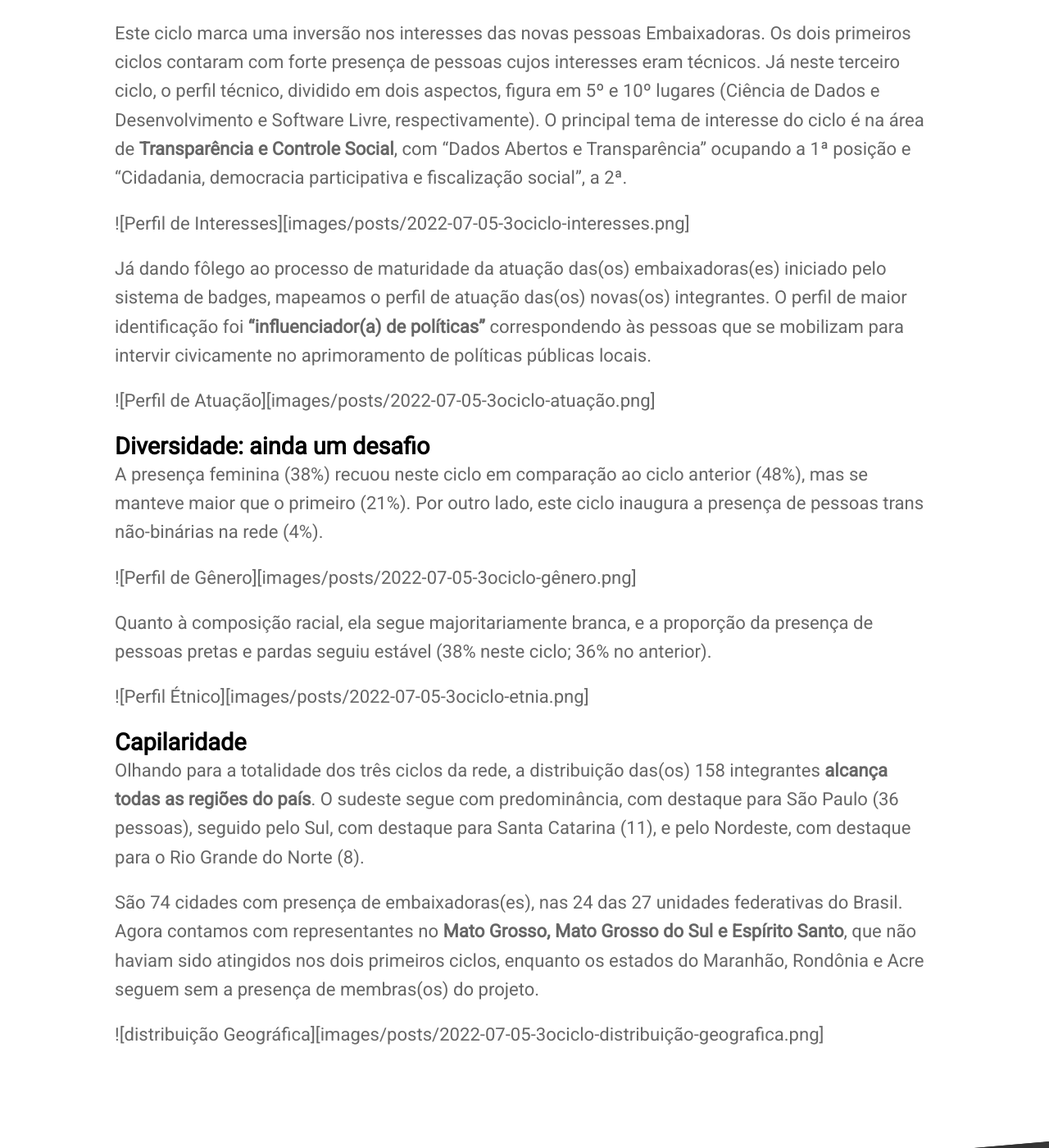
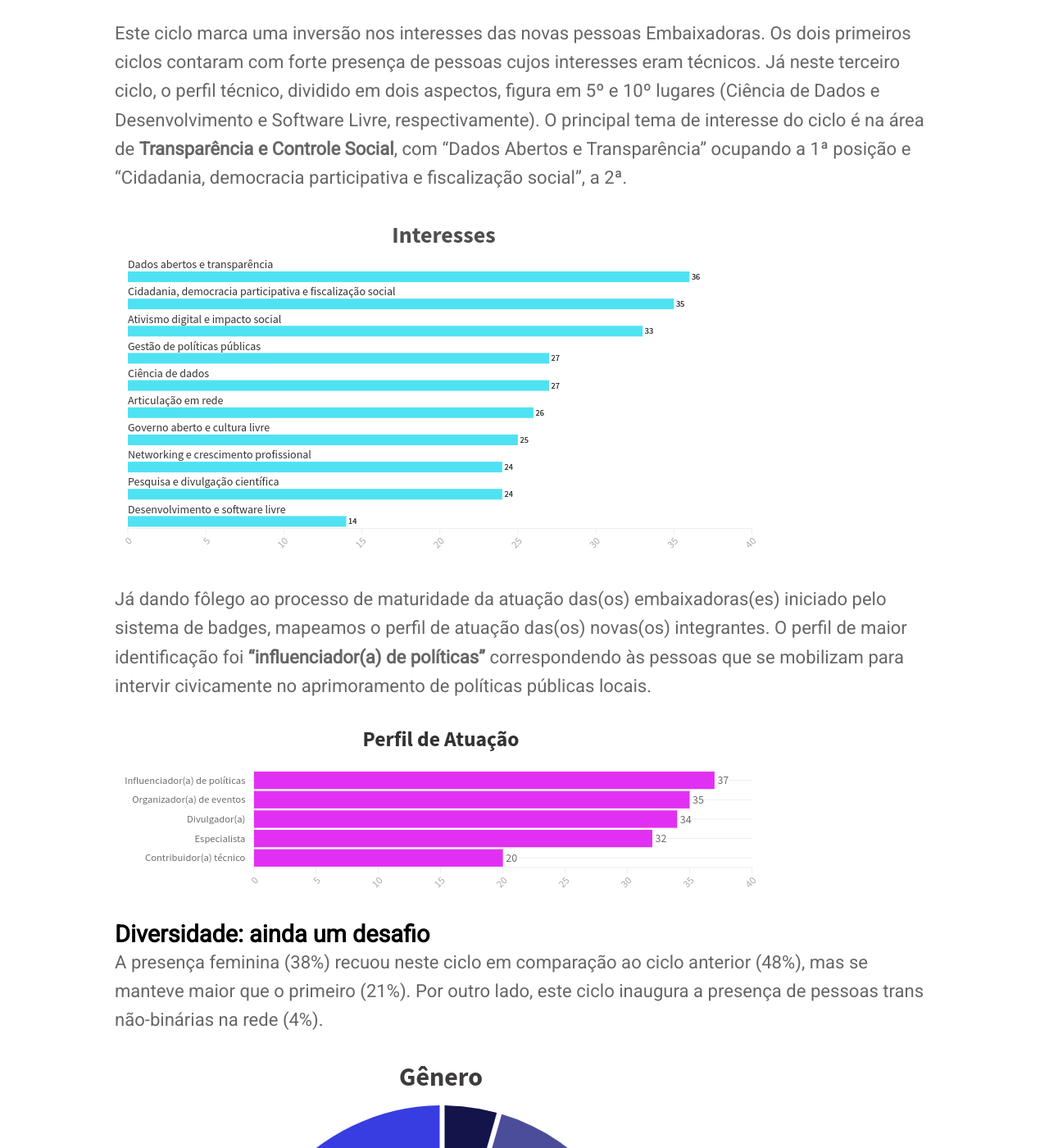
Before and after one commit to okfn-brasil/embaixadoras, a Jekyll site: the page built from _posts/2022-07-05-3o-ciclo-conheça-o-perfil.md, in a window 1280 px wide and 1400 px high, scrolled down 1738 px. Shown: the whole window at 82% size. Built offline with Jekyll 4.4.1, drawn with Linux system fonts in a browser that asks for light colours; nearby versions of some CDN libraries.

Commit message:
Corrige referências de imagens

```diff
--- a/_posts/2022-07-05-3o-ciclo-conheça-o-perfil.md
+++ b/_posts/2022-07-05-3o-ciclo-conheça-o-perfil.md
@@ -23,22 +23,22 @@ Os badges, além de reconhecer embaixadoras(es), também marcam uma fase do amad
 
 Este ciclo marca uma inversão nos interesses das novas pessoas Embaixadoras. Os dois primeiros ciclos contaram com forte presença de pessoas cujos interesses eram técnicos. Já neste terceiro ciclo, o perfil técnico, dividido em dois aspectos, figura em 5º e 10º lugares (Ciência de Dados e Desenvolvimento e Software Livre, respectivamente). O principal tema de interesse do ciclo é na área de **Transparência e Controle Social**, com “Dados Abertos e Transparência” ocupando a 1ª posição e “Cidadania, democracia participativa e fiscalização social”, a 2ª.
 
-![Perfil de Interesses][images/posts/2022-07-05-3ociclo-interesses.png]
+![Perfil de Interesses](/images/posts/2022-07-05-3ociclo-interesses.png)
 
 Já dando fôlego ao processo de maturidade da atuação das(os) embaixadoras(es) iniciado pelo sistema de badges, mapeamos o perfil de atuação das(os) novas(os) integrantes. O perfil de maior identificação foi **“influenciador(a) de políticas”** correspondendo às pessoas que se mobilizam para intervir civicamente no aprimoramento de políticas públicas locais.
 
-![Perfil de Atuação][images/posts/2022-07-05-3ociclo-atuação.png]
+![Perfil de Atuação](/images/posts/2022-07-05-3ociclo-atuação.png)
 
 
 ### Diversidade: ainda um desafio
 A presença feminina (38%) recuou neste ciclo em comparação ao ciclo anterior (48%), mas se manteve maior que o primeiro (21%). Por outro lado, este ciclo inaugura a presença de pessoas trans não-binárias na rede (4%).
 
-![Perfil de Gênero][images/posts/2022-07-05-3ociclo-gênero.png]
+![Perfil de Gênero](/images/posts/2022-07-05-3ociclo-gênero.png)
 
 
 Quanto à composição racial, ela segue majoritariamente branca, e a proporção da presença de pessoas pretas e pardas seguiu estável (38% neste ciclo; 36% no anterior).
 
-![Perfil Étnico][images/posts/2022-07-05-3ociclo-etnia.png]
+![Perfil Étnico](/images/posts/2022-07-05-3ociclo-etnia.png)
 
 
 ### Capilaridade
@@ -46,4 +46,4 @@ Olhando para a totalidade dos três ciclos da rede, a distribuição das(os) 158
 
 São 74 cidades com presença de embaixadoras(es), nas 24 das 27 unidades federativas do Brasil. Agora contamos com representantes no **Mato Grosso, Mato Grosso do Sul e Espírito Santo**, que não haviam sido atingidos nos dois primeiros ciclos, enquanto os estados do Maranhão, Rondônia e Acre seguem sem a presença de membras(os) do projeto.
 
-![distribuição Geográfica][images/posts/2022-07-05-3ociclo-distribuição-geografica.png]
+![distribuição Geográfica](/images/posts/2022-07-05-3ociclo-distribuição-geografica.png)
```
